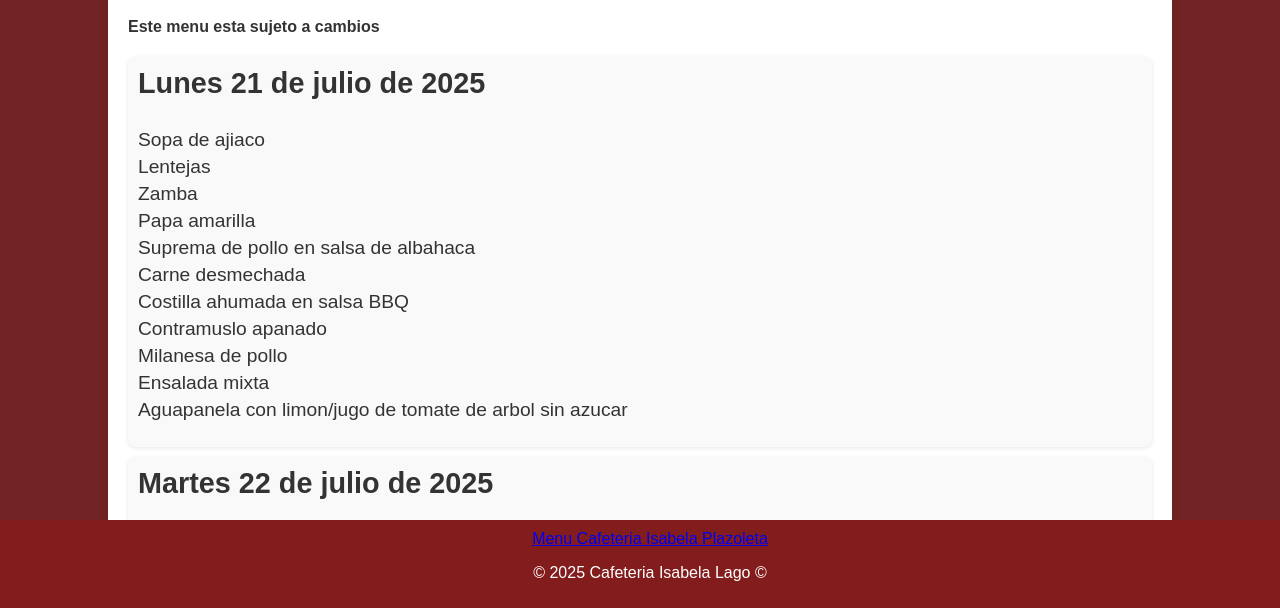
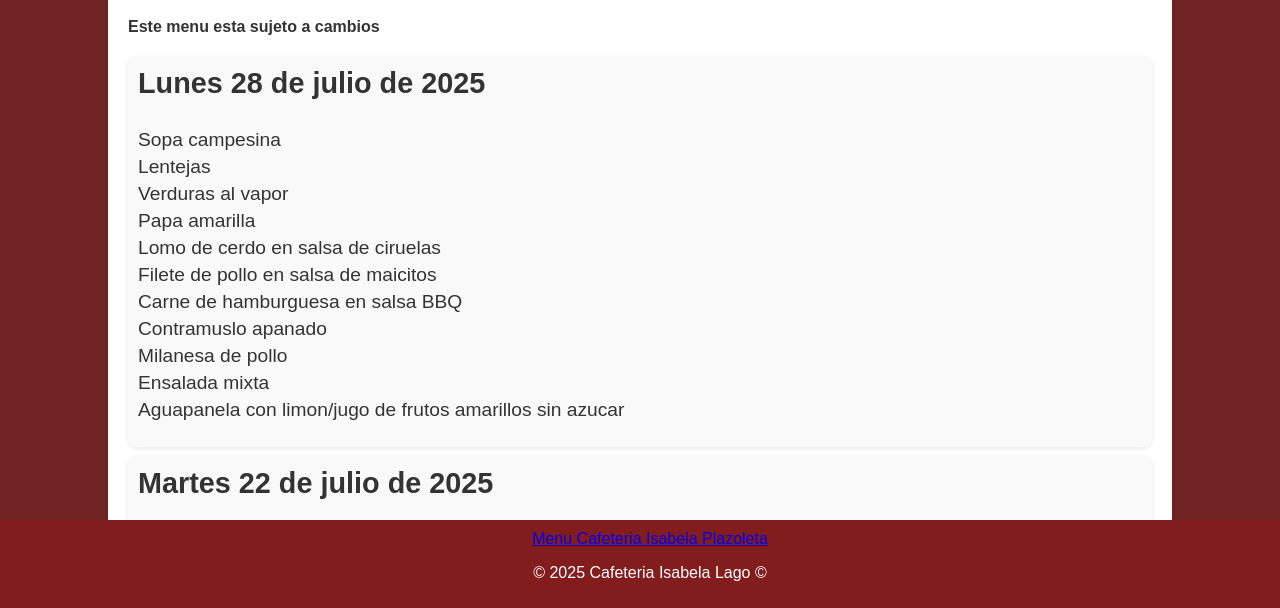
Before and after one commit to Pablosan1979/Pagina-Lago, a plain HTML site: page index.html in a window 1280 px wide. Shown: the part 192-800 px from the top of the page. Drawn offline with Linux system fonts and the light colour scheme.

Commit message:
Update index.html
Menú 28/07/2025

```diff
--- a/index.html
+++ b/index.html
@@ -16,19 +16,19 @@
       <h4>Este menu esta sujeto a cambios</h4>
 
       <div class="menu-day">
-        <h3>Lunes 21 de julio de 2025</h3>
+        <h3>Lunes 28 de julio de 2025</h3>
         <ul>
-          <li>Sopa de ajiaco</li>
+          <li>Sopa campesina</li>
           <li>Lentejas</li>
-          <li>Zamba</li>
+          <li>Verduras al vapor</li>
           <li>Papa amarilla</li>
-          <li>Suprema de pollo en salsa de albahaca</li>
-          <li>Carne desmechada</li>
-          <li>Costilla ahumada en salsa BBQ</li>
+          <li>Lomo de cerdo en salsa de ciruelas</li>
+          <li>Filete de pollo en salsa de maicitos</li>
+          <li>Carne de hamburguesa en salsa BBQ</li>
           <li>Contramuslo apanado</li>
           <li>Milanesa de pollo</li>
           <li>Ensalada mixta</li>
-          <li>Aguapanela con limon/jugo de tomate de arbol sin azucar</li>
+          <li>Aguapanela con limon/jugo de frutos amarillos sin azucar</li>
         </ul>
       </div>
 
```
